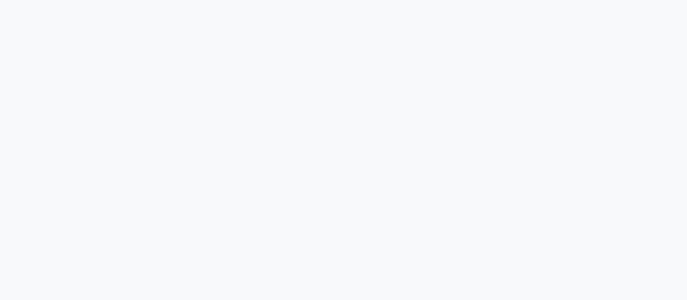
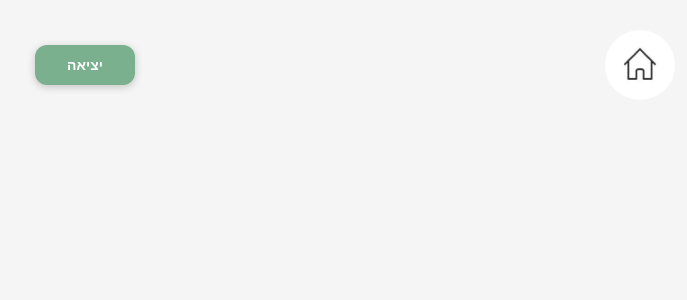
Before and after one commit to Mohasalyan/nurse-my, a React (Vite) app in the folder client/: page /dailytest in a window 1280 px wide. Before the commit this address had no page. Shown: the top 300 px of the page, without its empty margins (10-697 px from the left). Built offline with nearby package versions, Linux system fonts and the light colour scheme.

Commit message:
cleaned up code and styling

```diff
--- a/client/src/App.jsx
+++ b/client/src/App.jsx
@@ -6,6 +6,7 @@ import Login from './pages/Login/Login.jsx';
 import HomePage from './pages/HomePage/HomePage'; // أيضاً لو حابب تستخدمها
 import PatientRec from './pages/PatientRec/PatientRec.jsx';
 import PastPatientsPage from './pages/PastPatientsPage/PastPatientsPage.jsx';
+import DailyTest from './pages/DailyTest/DailyTest.jsx';
 
 function App() {
   return (
@@ -15,6 +16,8 @@ function App() {
         <Route path="/home" element={<HomePage />} />
         <Route path="/patientrec" element={<PatientRec />} />
         <Route path="/pastrec" element={<PastPatientsPage />} />
+        <Route path="/dailytest" element={<DailyTest />} />
+
       </Routes>
     </Router>
   );
--- a/client/src/Components/HomeB/HomeB.css
+++ b/client/src/Components/HomeB/HomeB.css
@@ -1,26 +1,3 @@
-/* Exit.css */
-
-/* Default exit button styling */
-.homeb {
-    margin-top: 10px;
-    position: fixed;
-    top: 20px;
-    left: 20px;
-    z-index: 1000;
-    display: flex;
-    justify-content: center;
-    align-items: center;
-    text-decoration: none;
-    box-shadow: 0 2px 8px rgba(0, 0, 0, 0.2);
-    cursor: pointer;
-    transition: transform 0.3s ease;
-    box-sizing: border-box;
-}
-
-
-.homeb:hover {
-    transform: scale(1.1);
-}
 
 .home-image {
     background-color: #ffffff;
@@ -29,7 +6,4 @@
     object-fit: contain;
     border-radius: 50%;
     padding: 10px;
-    /* box-shadow: 0 2px 8px rgba(0, 0, 0, 0.2); */
-
-
 }
--- a/client/src/pages/DailyTest/DailyTest.css
+++ b/client/src/pages/DailyTest/DailyTest.css
@@ -0,0 +1,31 @@
+/* Reset and global settings */
+body,
+html,
+#root {
+  height: 100%;
+  width: 100%;
+  margin: 0;
+  padding: 0;
+  overflow-x: hidden;
+  font-family: Arial, sans-serif;
+}
+
+.dailytest {
+  min-height: 100vh;
+  width: 100%;
+  background-color: #f5f5f5;
+  padding: 20px;
+  position: relative;
+  box-sizing: border-box;
+  display: flex;
+  flex-direction: column;
+  align-items: center;
+}
+/* ايقونة الهوم */
+.home-icon {
+    display: flex;
+    justify-content: center;
+    align-items: center;
+    margin-top: 10px;
+    /* box-shadow: 0 2px 8px rgba(0, 0, 0, 0.1); */
+  }
--- a/client/src/pages/DailyTest/DailyTest.jsx
+++ b/client/src/pages/DailyTest/DailyTest.jsx
@@ -0,0 +1,32 @@
+import React from "react";
+import HomeB from "../../Components/HomeB/HomeB";
+import homeIcon from "../../assets/Home.png";
+import Exit from "../../Components/Exit/Exit";
+import "./DailyTest.css";
+
+const DailyTest = () => {
+    return (
+      <div className="dailytest">
+
+        <div className="exit-icon">
+          <Exit
+            title="יציאה"
+            to="/login" // Replace with the correct path
+          />
+        </div>
+
+        <div className="home-icon">
+        <HomeB
+            image={homeIcon}
+            style={{ width: "50px", height: "50px",  backgroundColor: "#f5f5f5" }}
+            to="/home"
+          />
+        </div>
+
+        </div>
+
+
+);
+};
+
+export default DailyTest;
--- a/client/src/pages/HomePage/HomePage.css
+++ b/client/src/pages/HomePage/HomePage.css
@@ -9,7 +9,7 @@ body, html, #root {
 }
 
 /* الصفحة الرئيسية */
-.PatientRec {
+.homepage {
   min-height: 100vh;
   width: 100%;
   background-color: #f5f5f5; /* خلفية بيضاء */
--- a/client/src/pages/HomePage/HomePage.jsx
+++ b/client/src/pages/HomePage/HomePage.jsx
@@ -14,7 +14,7 @@ import "./HomePage.css";  // سنعمل له ملف CSS خارجي كمان
 
 const HomePage = () => {
   return (
-    <div className="PatientRec">
+    <div className="homepage">
 
       <div className="exit-icon">
         <Exit
@@ -62,7 +62,7 @@ const HomePage = () => {
           <Card
             image={heartMonitorImg}
             title="בדיקה חדשה"
-            to="/patientrec" // Replace with the correct path
+            to="/dailytest" // Replace with the correct path
             style={{ width: "440px", height: "430px" }}
           />
 
--- a/client/src/pages/PastPatientsPage/PastPatientsPage.css
+++ b/client/src/pages/PastPatientsPage/PastPatientsPage.css
@@ -11,7 +11,13 @@ html,
   font-family: Arial, sans-serif;
 }
 
-
+.home-icon {
+  display: flex;
+  justify-content: center;
+  align-items: center;
+  margin-top: 10px;
+  /* box-shadow: 0 2px 8px rgba(0, 0, 0, 0.1); */
+}
 .PastPatientsPage {
   min-height: 100vh;
   width: 100%;
--- a/client/src/pages/PatientRec/PatientRec.css
+++ b/client/src/pages/PatientRec/PatientRec.css
@@ -13,15 +13,22 @@ html,
 .patientrec {
   min-height: 100vh;
   width: 100%;
-  background-color: #ffffff;
-  padding: 20px;
+  background-color: #f5f5f5;
+  padding: 25px;
   position: relative;
   box-sizing: border-box;
   display: flex;
   flex-direction: column;
   align-items: center;
 }
-
+/* ايقونة الهوم */
+.home-icon {
+    display: flex;
+    justify-content: center;
+    align-items: center;
+    margin-top: 10px;
+    /* box-shadow: 0 2px 8px rgba(0, 0, 0, 0.1); */
+  }
 
 /* شبكة الكروت */
 .card-grid {
--- a/client/src/pages/PatientRec/PatientRec.jsx
+++ b/client/src/pages/PatientRec/PatientRec.jsx
@@ -9,7 +9,7 @@ import "./PatientRec.css"; // Import the CSS file for styling
 
 const PatientRec = () => {
   return (
-    <div className="PatientRec">
+    <div className="patientrec">
 
       <div className="exit-icon">
         <Exit
```
Also changed, not shown: client/src/Components/CompUsage.txt. Lines whose indentation alone changed are shown as unchanged.
